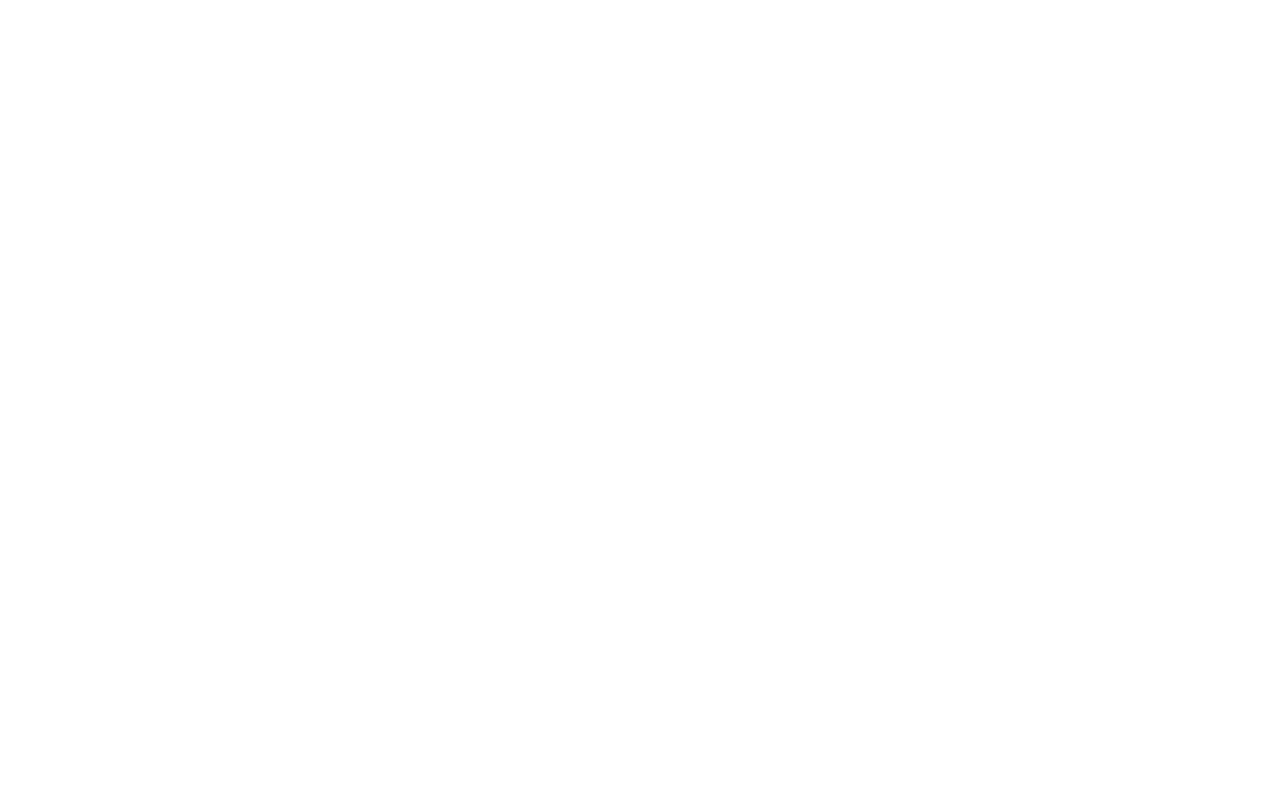
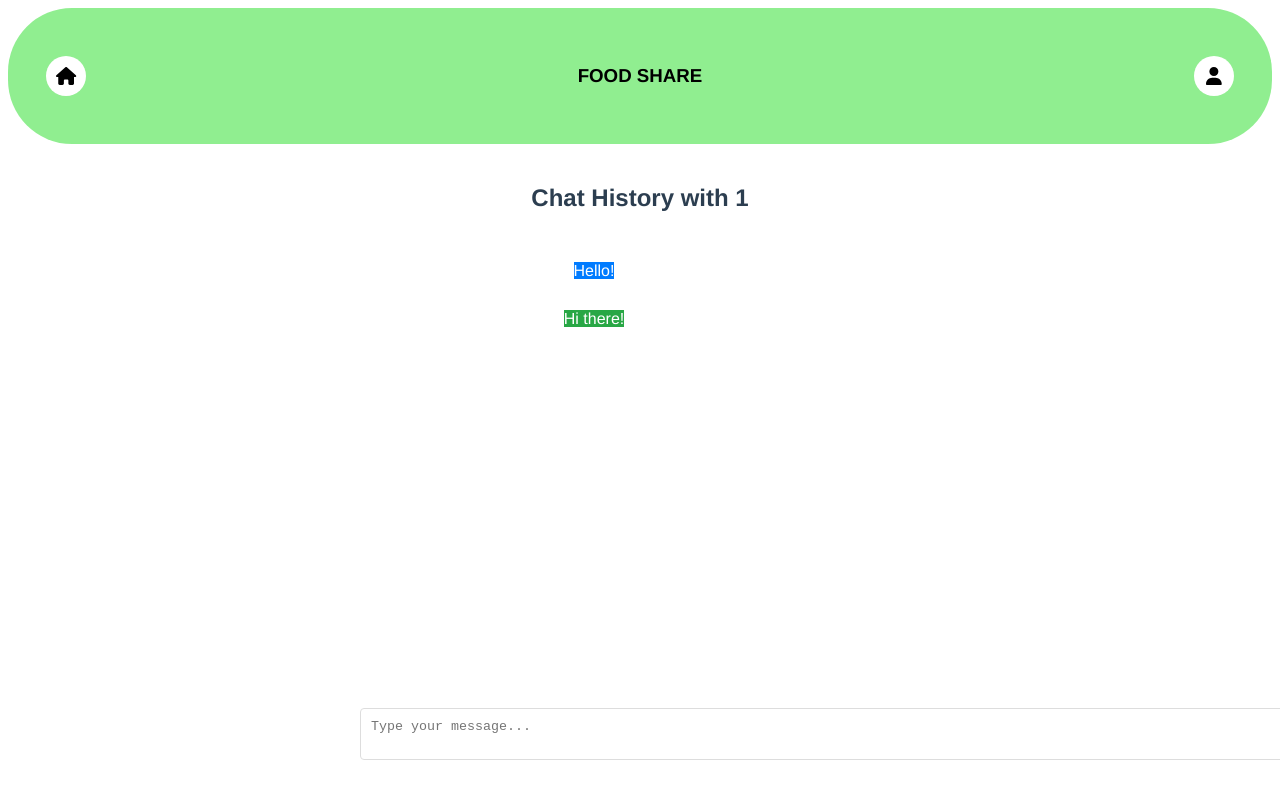
Before and after one commit to AnirudhKumar99/FoodShare, a Vue app: page /chats/history/1 in a window 1280 px wide. Before the commit this address had no page. Shown: the top 796 px of the page. Built offline with nearby package versions, Linux system fonts and the light colour scheme.

Commit message:
almost done styling is pending

```diff
--- /dev/null
+++ b/src/components/ChatCard.vue
@@ -0,0 +1,28 @@
+<!-- ChatCard.vue -->
+<template>
+    <div class="chat-card">
+      <h3>{{ ngoName }}</h3>
+      <!-- Additional chat card details can be added here -->
+    </div>
+  </template>
+
+  <script>
+  export default {
+    props: {
+      ngoName: {
+        type: String,
+        required: true,
+      },
+    },
+  };
+  </script>
+
+  <style scoped>
+  /* Add styles for the ChatCard component as needed */
+  .chat-card {
+    padding: 15px;
+    border: 1px solid #ccc;
+    border-radius: 8px;
+    margin-bottom: 10px;
+  }
+  </style>
--- /dev/null
+++ b/src/components/ChatHistory.vue
@@ -0,0 +1,104 @@
+<!-- ChatHistory.vue -->
+<template>
+    <div class="chat-history">
+      <div class="message-list">
+        <div v-for="message in messages" :key="message.id" class="message"
+        style="text-align: {{ message.type === 'user'?left:right }};"
+        >
+          <span :class="{ 'user-message': message.type === 'user', 'ngo-message': message.type === 'ngo' }">
+            {{ message.content }}
+          </span>
+        </div>
+      </div>
+      <div class="input-container">
+        <textarea v-model="newMessage" placeholder="Type your message..."></textarea>
+        <button @click="sendMessage">Send</button>
+      </div>
+    </div>
+  </template>
+
+  <script>
+  export default {
+    data() {
+      return {
+        messages: [
+          { id: 1, content: 'Hello!', type: 'user' },
+          { id: 2, content: 'Hi there!', type: 'ngo' },
+          // Add more messages as needed
+        ],
+        newMessage: '',
+      };
+    },
+    methods: {
+      sendMessage() {
+        if (this.newMessage.trim() !== '') {
+          let newMessageObject = { id: this.messages.length + 1, content: this.newMessage.trim(), type: 'user' };
+          this.messages.push(newMessageObject);
+           newMessageObject = { id: this.messages.length + 1, content: this.newMessage.trim(), type: 'ngo' };
+          this.messages.push(newMessageObject);
+          this.newMessage = ''; // Clear the input box after sending a message
+        }
+      },
+    },
+  };
+  </script>
+
+  <style scoped>
+  /* Add styles for the ChatHistory component as needed */
+  .chat-history {
+    max-width: 600px;
+    margin: auto;
+    padding: 20px;
+  }
+
+  .message-list {
+    margin-bottom: 20px;
+  }
+
+  .message {
+    padding: 10px;
+    margin-bottom: 10px;
+    border-radius: 8px;
+    max-width: 80%;
+  }
+
+  .user-message {
+    background-color: #007bff;
+    color: white;
+    /* align-self: flex-start; */
+    text-align: left;
+    width:90% ;
+  }
+
+  .ngo-message {
+    background-color: #28a745;
+    width:90% ;
+    color: white;
+    /* align-self: flex-end; */
+    text-align: right;
+  }
+
+  .input-container {
+    display: flex;
+    position: fixed;
+    width:80%;
+    bottom: 5%;
+  }
+
+  textarea {
+    flex-grow: 1;
+    padding: 10px;
+    margin-right: 10px;
+    border: 1px solid #ddd;
+    border-radius: 4px;
+  }
+
+  button {
+    padding: 10px;
+    background-color: #007bff;
+    color: white;
+    border: none;
+    border-radius: 4px;
+    cursor: pointer;
+  }
+  </style>
--- /dev/null
+++ b/src/components/ChatHistoryPage.vue
@@ -0,0 +1,41 @@
+<!-- ChatHistoryPage.vue -->
+<template>
+    <NavComponent/>
+    <div class="chat-history-page">
+      <h2>Chat History with {{ ngoName }}</h2>
+      <chat-history />
+    </div>
+  </template>
+
+  <script>
+  import ChatHistory from '@/components/ChatHistory.vue';
+  import NavComponent from '@/components/NavComponent.vue'
+
+  export default {
+    components: {
+      ChatHistory,NavComponent
+    },
+    data() {
+      return {
+        ngoName: '', // The name of the NGO will be passed from the ChatPage
+      };
+    },
+    created() {
+      // Fetch the NGO name from the route params
+      this.ngoName = this.$route.params.ngoName;
+    },
+  };
+  </script>
+
+  <style scoped>
+  /* Add styles for the ChatHistoryPage component as needed */
+  .chat-history-page {
+    max-width: 600px;
+    margin: auto;
+    padding: 20px;
+  }
+
+  h2 {
+    margin-bottom: 20px;
+  }
+  </style>
--- /dev/null
+++ b/src/components/ChatPage.vue
@@ -0,0 +1,62 @@
+<!-- ChatPage.vue -->
+<template>
+    <NavComponent />
+    <div class="chat-page">
+        <h2>Chats</h2>
+        <div v-for="ngo in ngos" :key="ngo.id" @click="openChatHistory(ngo.name)" >
+            <chat-card :ngoName="ngo.name" />
+        </div>
+
+        <div v-if="showChatHistory" class="modal">
+            <div class="modal-content">
+                <button @click="closeChatHistory" class="close-button">Close</button>
+                <chat-history />
+            </div>
+        </div>
+
+    </div>
+</template>
+
+<script>
+import ChatCard from '@/components/ChatCard.vue';
+import NavComponent from '@/components/NavComponent.vue'
+import ChatHistory from '@/components/ChatHistory.vue';
+export default {
+    components: {
+        ChatCard, NavComponent, ChatHistory
+    },
+    data() {
+        return {
+            ngos: [
+                { id: 1, name: 'NGO_A' },
+                { id: 2, name: 'NGO_B' },
+                { id: 3, name: 'NGO_C' },
+                // Add more NGOs as needed
+            ],showChatHistory: false,
+        };
+    }, methods: {
+        // openChatHistory() {
+        //     this.showChatHistory = true;
+        // },
+        openChatHistory(ngoName) {
+      this.$router.push({ name: 'ChatHistoryPage', params: { ngoName } });
+    },
+        closeChatHistory() {
+            this.showChatHistory = false;
+        },
+    },
+};
+</script>
+
+<style scoped>
+/* Add styles for the ChatPage component as needed */
+.chat-page {
+    max-width: 600px;
+    margin: auto;
+    padding: 20px;
+}
+
+h2 {
+    margin-bottom: 20px;
+}
+</style>
--- a/src/components/EventDescription.vue
+++ b/src/components/EventDescription.vue
@@ -1,5 +1,6 @@
 <!-- EventDescription.vue -->
 <template>
+    <NavComponent/>
     <div class="event-description">
         <h2>{{ eventData.title }}</h2>
         <img :src="eventData.image" alt="Event Image" />
@@ -8,6 +9,11 @@
         <p><strong>Date:</strong> {{ eventData.date }}</p>
         <p><strong>Time:</strong> {{ eventData.time }}</p>
         <p><strong>Place:</strong> {{ eventData.place }}</p>
+
+        <h3>Dashboard</h3>
+        <p> No of Invitations Sent: 30</p>
+        <p> No of Responses: 30</p>
+        <p> Expected No of People: 30</p>
         <div class="buttons">
             <button @click="openNGOList">Add NGO</button>
             <button @click="openUserList">Add Invitees</button>
@@ -55,6 +61,7 @@
 <script>
 import NGOListPop from '@/components/NGOListPop.vue'; // Import the NGOList component
 import InviteeList from '@/components/UserList.vue'
+import NavComponent from '@/components/NavComponent.vue'
 export default {
     props: {
         event: {
@@ -72,7 +79,7 @@
         };
     },
     components: {
-        NGOListPop, InviteeList
+        NGOListPop, InviteeList,NavComponent
     },
     mounted() {
         // console.log(this.event)
@@ -130,6 +137,7 @@
 /* Add styles for the EventDescription component as needed */
 .event-description {
     /* ... existing styles ... */
+    text-align: center;
 }
 
 .modal {
@@ -188,4 +196,5 @@
 .send-button:hover {
     background-color: #0056b3;
 }
+
 </style>
--- a/src/components/HomeComponent.vue
+++ b/src/components/HomeComponent.vue
@@ -10,6 +10,8 @@
     >
     <router-link to="/invitations"
       ><button class="action-button">Invitations</button></router-link
+    ><router-link to="/chats"
+      ><button class="action-button">Chats</button></router-link
     >
     <!-- <AddEvent @add-event="handleAddEvent" /> -->
   </div>
--- a/src/router/index.js
+++ b/src/router/index.js
@@ -7,6 +7,8 @@
 import AddEventPage from '@/components/AddEventPage.vue';
 import UpcomingEvents from '@/components/UpcomingEvents.vue';
 import EventDescription from '@/components/EventDescription.vue'
+import ChatPage from '@/components/ChatPage.vue'
+import ChatHistoryPage from '@/components/ChatHistoryPage.vue'
 
 const routes = [
   {
@@ -49,6 +51,16 @@
     component: EventDescription,
     props: true,
   },
+  {
+    path: '/chats',
+    name: 'Chats',
+    component: ChatPage,
+  },
+  {
+    path: '/chats/history/:ngoName',
+    name: 'ChatHistoryPage',
+    component: ChatHistoryPage,
+  },
   // {
   //   path: '/add-ngo/:eventId',
   //   name: 'AddNGO',
```
